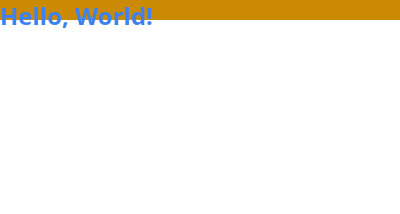
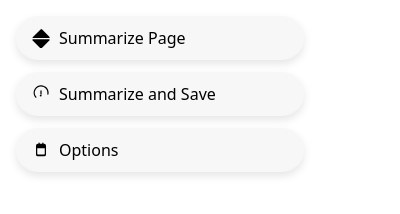
Before and after one commit to Niftalemm/AI_extension, a browser extension: page popup.html in a window 400 px wide. Drawn offline with nearby package versions, Linux system fonts and the light colour scheme.

Commit message:
Get the UI looking Snazzy
Add features and API endpoint options

```diff
--- a/package.json
+++ b/package.json
@@ -1,6 +1,7 @@
 {
   "dependencies": {
-    "@tailwindcss/vite": "^4.0.3"
+    "@tailwindcss/vite": "^4.0.3",
+    "bootstrap": "^5.3.3"
   },
   "name": "ai_extension",
   "version": "1.0.0",
--- a/popup.html
+++ b/popup.html
@@ -1,14 +1,114 @@
 <!DOCTYPE html>
 <html lang="en">
 <head>
-    <meta charset="UTF-8">
-    <meta name="viewport" content="width=device-width, initial-scale=1.0">
-    <title>Quick Research Assistant</title>
-    <script src="https://cdn.tailwindcss.com"></script>
-    <link rel="stylesheet" href="styles.css">
+  <meta charset="UTF-8" />
+  <title>Floating Options</title>
+
+  <!-- Bootstrap CSS (optional, but used for reset & fonts) -->
+  <link
+    href="https://cdn.jsdelivr.net/npm/bootstrap@5.3.0/dist/css/bootstrap.min.css"
+    rel="stylesheet"
+  >
+
+  <style>
+    /* Make the popup a bit bigger so buttons don't feel cramped */
+    body {
+      margin: 0;
+      padding: 16px;
+      width: 320px;
+      min-height: 250px;
+      /* Optional: If you want a transparent popup,
+         you can set background: transparent;
+         but typically extension popups are opaque. */
+      background: #ffffff;
+    }
+
+    /* Pill-like buttons that appear to float */
+    .option-btn {
+      border-radius: 30px;
+      background-color: #f7f7f7;
+      border: none;
+      width: 100%;
+      text-align: left;
+      padding: 10px 15px;
+      display: flex;
+      align-items: center;
+      margin-bottom: 12px;
+      box-shadow: 0 0.25rem 0.5rem rgba(0, 0, 0, 0.1);
+      transition: background-color 0.2s ease;
+    }
+
+    .option-btn:hover {
+      background-color: #e9ecef;
+    }
+
+    /* SVG icon styling */
+    .option-btn svg {
+      width: 20px;
+      height: 20px;
+      margin-right: 8px;
+      fill: currentColor;
+    }
+  </style>
 </head>
 <body>
-    <h1 class="bg-yellow-600 h-5 text-2xl font-bold text-blue-500">Hello, World!</h1>
-    <script src="popup.js"></script>
+  <!-- First Option -->
+  <button type="button" class="option-btn">
+    <!-- Placeholder SVG icon -->
+    <svg xmlns="http://www.w3.org/2000/svg" viewBox="0 0 16 16">
+      <path
+        d="M8.354 1.146a.5.5 0 0 0-.708 0
+           l-6.5 6.5A.5.5 0 0 0 1.5 8h13
+           a.5.5 0 0 0 .354-.854l-6.5-6.5z
+           M1.5 9a.5.5 0 0 0-.354.854
+           l6.5 6.5a.5.5 0 0 0 .708 0
+           l6.5-6.5A.5.5 0 0 0 14.5 9h-13z" />
+    </svg>
+    Summarize Page
+  </button>
+
+  <!-- Second Option -->
+  <button type="button" class="option-btn">
+    <!-- Placeholder SVG icon -->
+    <svg xmlns="http://www.w3.org/2000/svg" viewBox="0 0 16 16">
+      <path
+        d="M8 2a5 5 0 0 0-3.95 8.032
+           .5.5 0 0 1-.404.956A6 6 0 1 1 14 8
+           a.5.5 0 0 1-1 0A5 5 0 0 0 8 2z"
+      />
+      <path
+        d="M7.5 5.5a.5.5 0 0 1 1 0
+           V8a.5.5 0 0 1-1 0V5.5z"
+      />
+      <path
+        d="M7.75 8.5a.75.75 0 1 1 0 1.5
+           .75.75 0 0 1 0-1.5z"
+      />
+    </svg>
+    Summarize and Save
+  </button>
+
+  <!-- Third Option -->
+  <button type="button" class="option-btn">
+    <!-- Placeholder SVG icon -->
+    <svg xmlns="http://www.w3.org/2000/svg" viewBox="0 0 16 16">
+      <path
+        d="M9.5 2a.5.5 0 0 1 .5.5V3h.5
+           A1.5 1.5 0 0 1 12 4.5v7A1.5 1.5 0 0 1
+           10.5 13h-5A1.5 1.5 0 0 1 4 11.5v-7A1.5
+           1.5 0 0 1 5.5 3H6v-.5a.5.5 0 0 1 1 0
+           V3h2V2.5a.5.5 0 0 1 .5-.5zm-4 2h5
+           A.5.5 0 0 1 11 4.5v1h-6v-1a.5.5 0 0 1
+           .5-.5zm-.5 2.5v4.5a.5.5 0 0 0 .5.5h5
+           a.5.5 0 0 0 .5-.5v-4.5h-6z"
+      />
+    </svg>
+    Options
+  </button>
+
+  <!-- Bootstrap JavaScript (not strictly necessary here) -->
+  <script
+    src="https://cdn.jsdelivr.net/npm/bootstrap@5.3.0/dist/js/bootstrap.bundle.min.js">
+  </script>
 </body>
 </html>
```
Also changed, not shown: background.js (added, +28 -0 lines), options.html (+58 -0 lines), options.js (+30 -0 lines), manifest.json, 1 other file.
